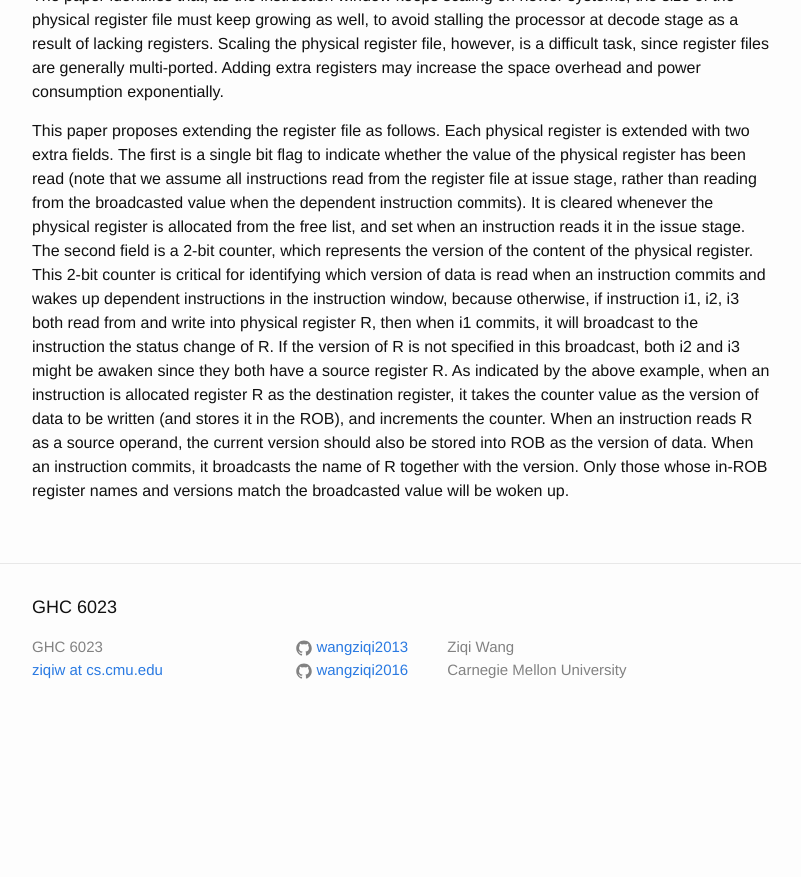
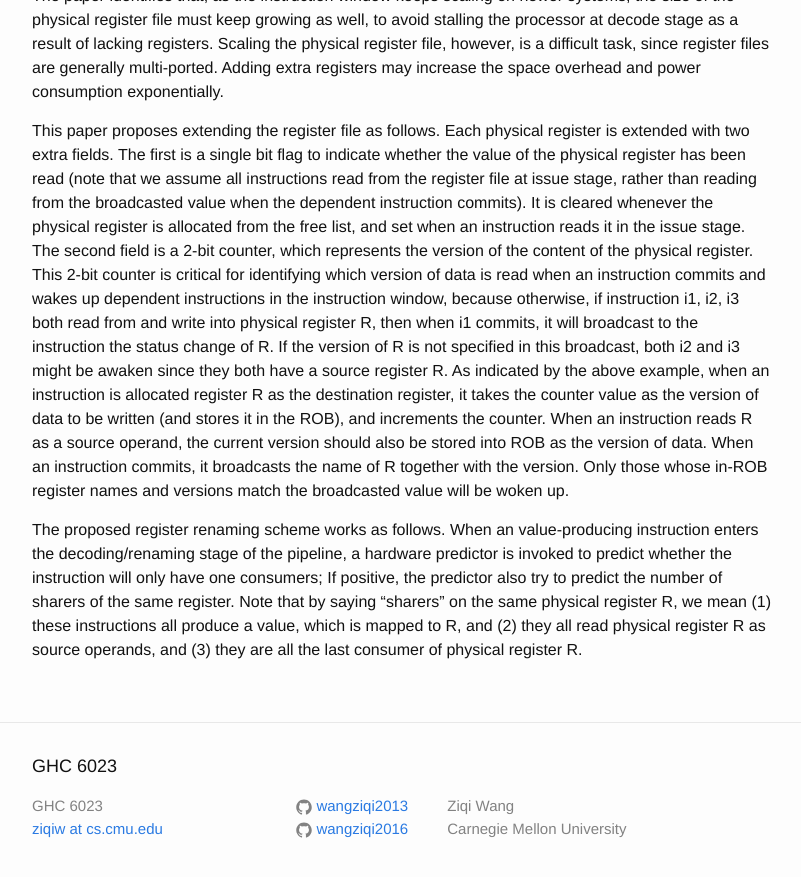
Before and after one commit to wangziqi2013/wangziqi2013.github.io, a Jekyll site: the page built from _posts/2019-08-25-a-novel-register-renaing-technique-for-ooo-processors.markdown, in a window 1280 px wide and 900 px high, scrolled down 946 px. Shown: the top 877 px of the window, without its empty margins (238-1039 px from the left). Built offline with Jekyll 4.4.1, drawn with Linux system fonts in a browser that asks for light colours; before the commit the page ends 1687 px from its top, so only the background shows below that.

Commit message:
Adding prediction

```diff
--- a/_posts/2019-08-25-a-novel-register-renaing-technique-for-ooo-processors.markdown
+++ b/_posts/2019-08-25-a-novel-register-renaing-technique-for-ooo-processors.markdown
@@ -48,3 +48,9 @@ destination register, it takes the counter value as the version of data to be wr
 increments the counter. When an instruction reads R as a source operand, the current version should also be stored into
 ROB as the version of data. When an instruction commits, it broadcasts the name of R together with the version. Only
 those whose in-ROB register names and versions match the broadcasted value will be woken up.
+
+The proposed register renaming scheme works as follows. When an value-producing instruction enters the decoding/renaming
+stage of the pipeline, a hardware predictor is invoked to predict whether the instruction will only have one consumers;
+If positive, the predictor also try to predict the number of sharers of the same register. Note that by saying "sharers"
+on the same physical register R, we mean (1) these instructions all produce a value, which is mapped to R, and (2) they
+all read physical register R as source operands, and (3) they are all the last consumer of physical register R.
```
